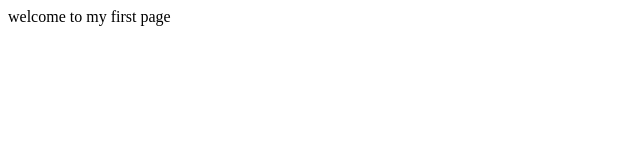
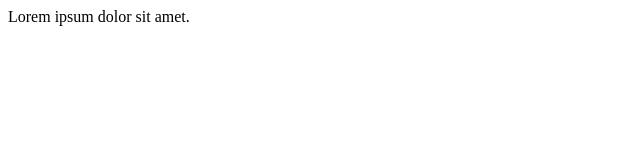
Before and after one commit to jameskielczewski/MyProjects_424, a plain HTML site: page IS424/index.html in a window 1280 px wide. Shown: the full height of the page, 0-640 px from the left. Drawn offline with Linux system fonts and the light colour scheme.

Commit message:
fixed document structure

```diff
--- a/IS424/index.html
+++ b/IS424/index.html
@@ -7,7 +7,16 @@
 </head>
 
 <body>
-    <p>welcome to my first page</p>
+    <div id="header">
+
+    </div>
+    <div id="main">
+        <p>Lorem ipsum dolor sit amet.
+        </p>
+    </div>
+    <div id="footer">
+
+    </div>
 </body>
 
 </html>
```
